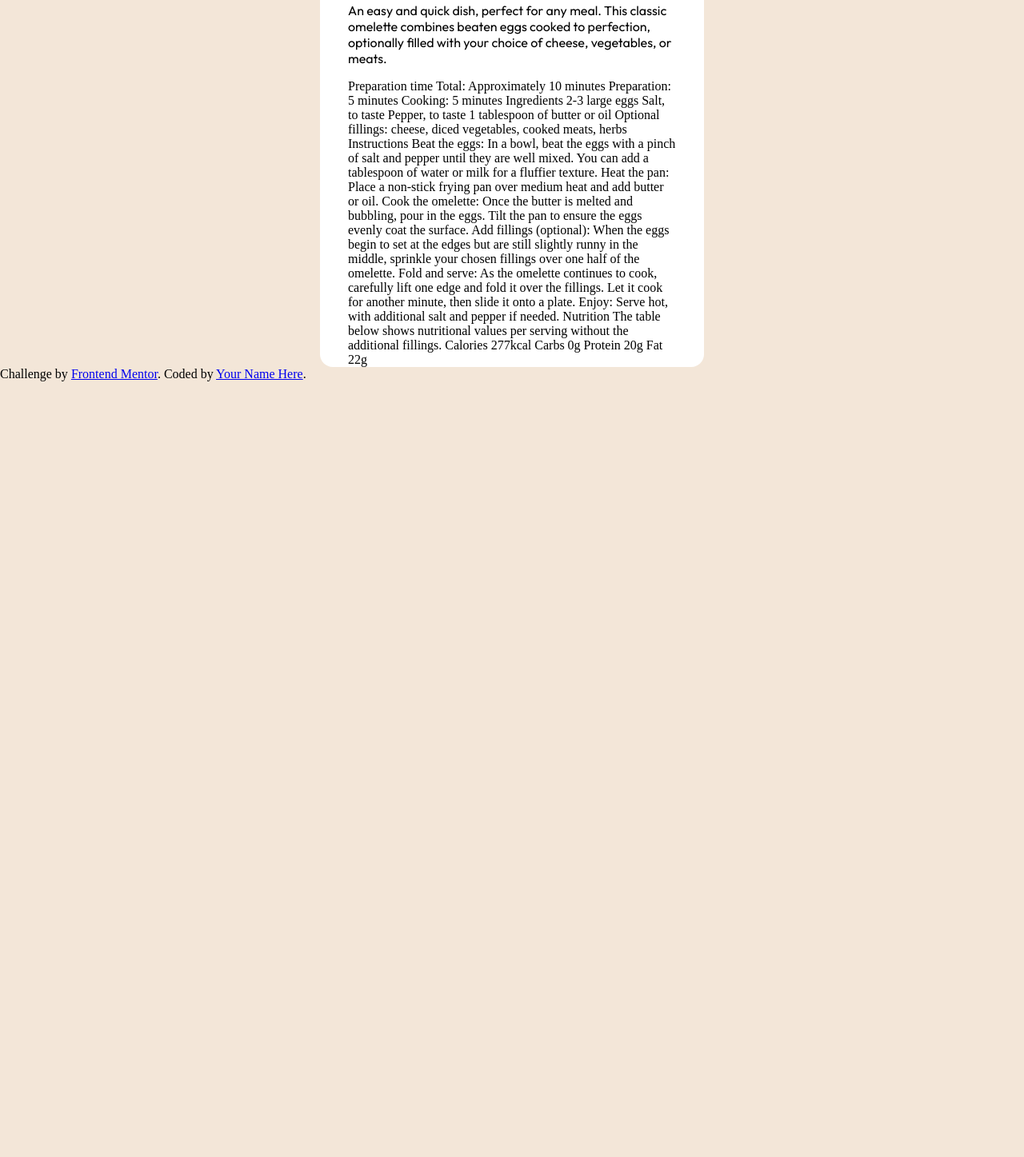
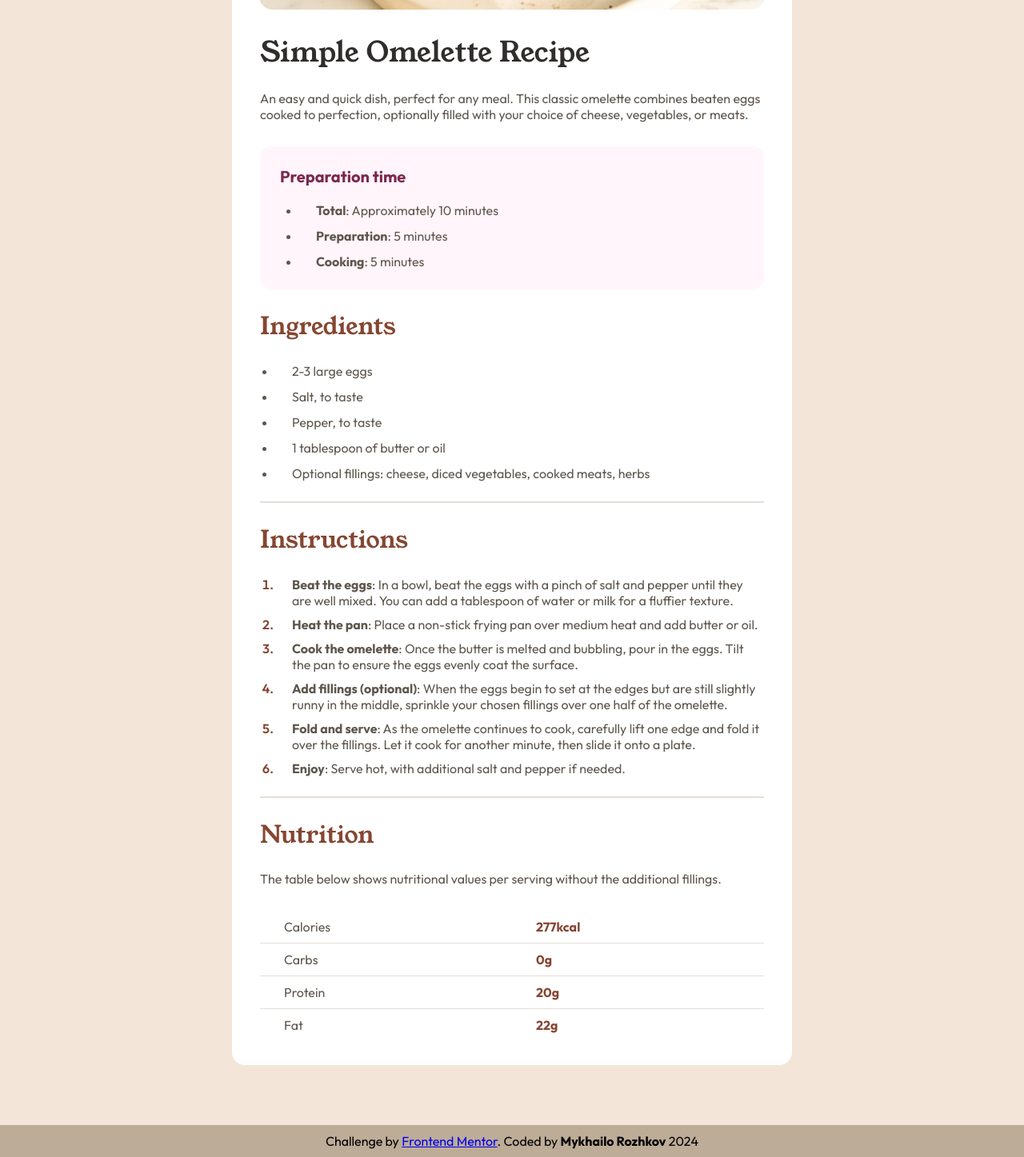
Before and after one commit to Rozhkov109/Frontend-Mentor-1-Recipe-Page---NEWBIE, a plain HTML site: page index.html in a window 1280 px wide. Shown: the part 391-1838 px from the top of the page at 80% size. Before the commit the page ends 868 px from the top, so only its background shows below. Drawn offline with Linux system fonts and the light colour scheme.

Commit message:
Работа над оформлением страницы завершена.
Ведётся работа над адапивностью страницы

```diff
--- a/index.html
+++ b/index.html
@@ -3,7 +3,6 @@
   <head>
     <meta charset="UTF-8" />
     <meta name="viewport" content="width=device-width, initial-scale=1.0" />
-    <!-- displays site properly based on user's device -->
 
     <link rel="icon" type="image/png" sizes="32x32" href="./assets/images/favicon-32x32.png" />
     <link rel="stylesheet" href="style.css" />
@@ -14,27 +13,87 @@
       <div class="recipe-wrapper">
         <img src="assets/images/image-omelette.jpeg" alt="omelette.jpg" />
 
-        <h1>Simple Omelette Recipe</h1>
+        <h1 class="recipe-header">Simple Omelette Recipe</h1>
 
-        <div class="recipe-article">
-          <p>
-            An easy and quick dish, perfect for any meal. This classic omelette combines beaten eggs cooked to perfection, optionally filled with your
-            choice of cheese, vegetables, or meats.
-          </p>
+        <p class="recipe-article">
+          An easy and quick dish, perfect for any meal. This classic omelette combines beaten eggs cooked to perfection, optionally filled with your
+          choice of cheese, vegetables, or meats.
+        </p>
+
+        <div class="preparation-time-container">
+          <h3 class="preparation-time-header">Preparation time</h3>
+          <ul>
+            <li><strong>Total</strong>: Approximately 10 minutes</li>
+            <li><strong>Preparation</strong>: 5 minutes</li>
+            <li><strong>Cooking</strong>: 5 minutes</li>
+          </ul>
         </div>
-        Preparation time Total: Approximately 10 minutes Preparation: 5 minutes Cooking: 5 minutes Ingredients 2-3 large eggs Salt, to taste Pepper,
-        to taste 1 tablespoon of butter or oil Optional fillings: cheese, diced vegetables, cooked meats, herbs Instructions Beat the eggs: In a bowl,
-        beat the eggs with a pinch of salt and pepper until they are well mixed. You can add a tablespoon of water or milk for a fluffier texture.
-        Heat the pan: Place a non-stick frying pan over medium heat and add butter or oil. Cook the omelette: Once the butter is melted and bubbling,
-        pour in the eggs. Tilt the pan to ensure the eggs evenly coat the surface. Add fillings (optional): When the eggs begin to set at the edges
-        but are still slightly runny in the middle, sprinkle your chosen fillings over one half of the omelette. Fold and serve: As the omelette
-        continues to cook, carefully lift one edge and fold it over the fillings. Let it cook for another minute, then slide it onto a plate. Enjoy:
-        Serve hot, with additional salt and pepper if needed. Nutrition The table below shows nutritional values per serving without the additional
-        fillings. Calories 277kcal Carbs 0g Protein 20g Fat 22g
+
+        <h2 class="ingredients-header">Ingredients</h2>
+
+        <ul class="ingredients-list">
+          <li>2-3 large eggs</li>
+          <li>Salt, to taste</li>
+          <li>Pepper, to taste</li>
+          <li>1 tablespoon of butter or oil</li>
+          <li>Optional fillings: cheese, diced vegetables, cooked meats, herbs</li>
+        </ul>
+
+        <hr />
+
+        <h2 class="instructions-header">Instructions</h2>
+
+        <ol class="instructions-list">
+          <li>
+            <strong>Beat the eggs</strong>: In a bowl, beat the eggs with a pinch of salt and pepper until they are well mixed. You can add a
+            tablespoon of water or milk for a fluffier texture.
+          </li>
+          <li><strong>Heat the pan</strong>: Place a non-stick frying pan over medium heat and add butter or oil.</li>
+          <li>
+            <strong>Cook the omelette</strong>: Once the butter is melted and bubbling, pour in the eggs. Tilt the pan to ensure the eggs evenly coat
+            the surface.
+          </li>
+          <li>
+            <strong>Add fillings (optional)</strong>: When the eggs begin to set at the edges but are still slightly runny in the middle, sprinkle
+            your chosen fillings over one half of the omelette.
+          </li>
+          <li>
+            <strong>Fold and serve</strong>: As the omelette continues to cook, carefully lift one edge and fold it over the fillings. Let it cook for
+            another minute, then slide it onto a plate.
+          </li>
+          <li><strong>Enjoy</strong>: Serve hot, with additional salt and pepper if needed.</li>
+        </ol>
+
+        <hr />
+
+        <h2 class="nutrition-header">Nutrition</h2>
+        <p class="nutrition-article">The table below shows nutritional values per serving without the additional fillings.</p>
+
+        <div class="nutrition-table-wrapper">
+          <table class="nutrition-table">
+            <tr>
+              <td>Calories</td>
+              <th>277kcal</th>
+            </tr>
+            <tr>
+              <td>Carbs</td>
+              <th>0g</th>
+            </tr>
+            <tr>
+              <td>Protein</td>
+              <th>20g</th>
+            </tr>
+            <tr>
+              <td>Fat</td>
+              <th>22g</th>
+            </tr>
+          </table>
+        </div>
       </div>
     </div>
-    <div class="attribution">
-      Challenge by <a href="https://www.frontendmentor.io?ref=challenge" target="_blank">Frontend Mentor</a>. Coded by <a href="#">Your Name Here</a>.
-    </div>
+    <footer>
+      Challenge by <a href="https://www.frontendmentor.io?ref=challenge" target="_blank">Frontend Mentor</a>. Coded by
+      <strong>Mykhailo Rozhkov</strong> 2024
+    </footer>
   </body>
 </html>
--- a/style.css
+++ b/style.css
@@ -32,7 +32,8 @@ body {
 
 .wrapper {
   border-radius: 16px;
-  margin: 75px 400px 0 400px;
+  margin: 75px auto;
+  width: 700px;
   background-color: hsl(0, 0%, 100%);
 }
 
@@ -47,11 +48,171 @@ img {
   object-fit: cover;
 }
 
-h1 {
+.recipe-header {
   font-family: Young-Serif;
+  font-size: 35px;
+  font-weight: normal;
+  color: hsl(24, 5%, 18%);
 }
 
 .recipe-article {
   font-family: Outfit;
   font-size: 16px;
+  margin-bottom: 30px;
+  color: hsl(30, 10%, 34%);
 }
+
+/* Preparation time */
+
+.preparation-time-container {
+  background-color: hsl(330, 100%, 98%);
+  border-radius: 15px;
+  font-family: Outfit;
+  margin-bottom: 25px;
+}
+
+.preparation-time-header {
+  padding-top: 25px;
+  padding-left: 25px;
+  font-size: 20px;
+  color: hsl(332, 51%, 32%);
+}
+
+.preparation-time-container ul {
+  margin-left: 10px;
+}
+
+.preparation-time-container ul li {
+  padding-left: 20px;
+  padding-bottom: 12px;
+  color: hsl(30, 10%, 34%);
+}
+
+.preparation-time-container ul li:last-child {
+  padding-bottom: 25px;
+}
+
+/* Ingredients */
+
+.ingredients-header {
+  font-family: Young-Serif;
+  font-size: 30px;
+  font-weight: 400;
+  color: hsl(14, 45%, 36%);
+}
+
+.ingredients-list {
+  padding-left: 20px;
+  margin-bottom: 25px;
+}
+
+.ingredients-list li {
+  font-family: Outfit;
+  font-size: 16px;
+  color: hsl(30, 10%, 34%);
+  padding-left: 20px;
+  padding-bottom: 12px;
+}
+
+.ingredients-list li:last-child {
+  padding-bottom: 0px;
+}
+
+/* Horizontal rule ^_^ */
+
+hr {
+  margin: 0;
+  margin-bottom: 20px;
+  border-style: solid;
+  border-color: hsl(30, 18%, 87%);
+}
+
+/* Instructions */
+
+.instructions-header {
+  font-family: Young-Serif;
+  font-size: 30px;
+  font-weight: 400;
+  color: hsl(14, 45%, 36%);
+}
+
+.instructions-list li::marker {
+  font-weight: 600;
+  color: hsl(14, 45%, 36%);
+}
+
+.instructions-list {
+  padding-left: 20px;
+  margin-bottom: 25px;
+}
+
+.instructions-list li {
+  padding-left: 20px;
+  padding-bottom: 10px;
+  font-family: Outfit;
+  font-size: 16px;
+  font-weight: 400;
+  color: hsl(30, 10%, 34%);
+}
+
+.instructions-list li:last-child {
+  padding-bottom: 0;
+}
+
+/* Nutrition */
+
+.nutrition-header {
+  font-family: Young-Serif;
+  font-size: 30px;
+  font-weight: 400;
+  color: hsl(14, 45%, 36%);
+}
+
+.nutrition-article {
+  font-family: Outfit;
+  font-size: 16px;
+  margin-bottom: 30px;
+  color: hsl(30, 10%, 34%);
+}
+
+.nutrition-table-wrapper {
+  padding-bottom: 30px;
+}
+
+.nutrition-table {
+  border-collapse: collapse;
+  width: 100%;
+}
+
+.nutrition-table td,
+th {
+  width: 50%;
+  font-family: Outfit;
+  font-size: 16px;
+  text-align: left;
+  padding: 10px 0 10px 30px;
+  border-bottom: 1.5px solid hsl(30, 18%, 87%);
+}
+
+.nutrition-table th {
+  color: hsl(14, 45%, 36%);
+}
+
+.nutrition-table td {
+  color: hsl(30, 10%, 34%);
+}
+
+.nutrition-table tr:last-child td,
+tr:last-child th {
+  border-bottom: none;
+}
+
+/* footer */
+
+footer {
+  font-family: Outfit;
+  font-size: 16px;
+  padding: 10px;
+  text-align: center;
+  background-color: hsl(32, 22%, 67%);
+}
```
